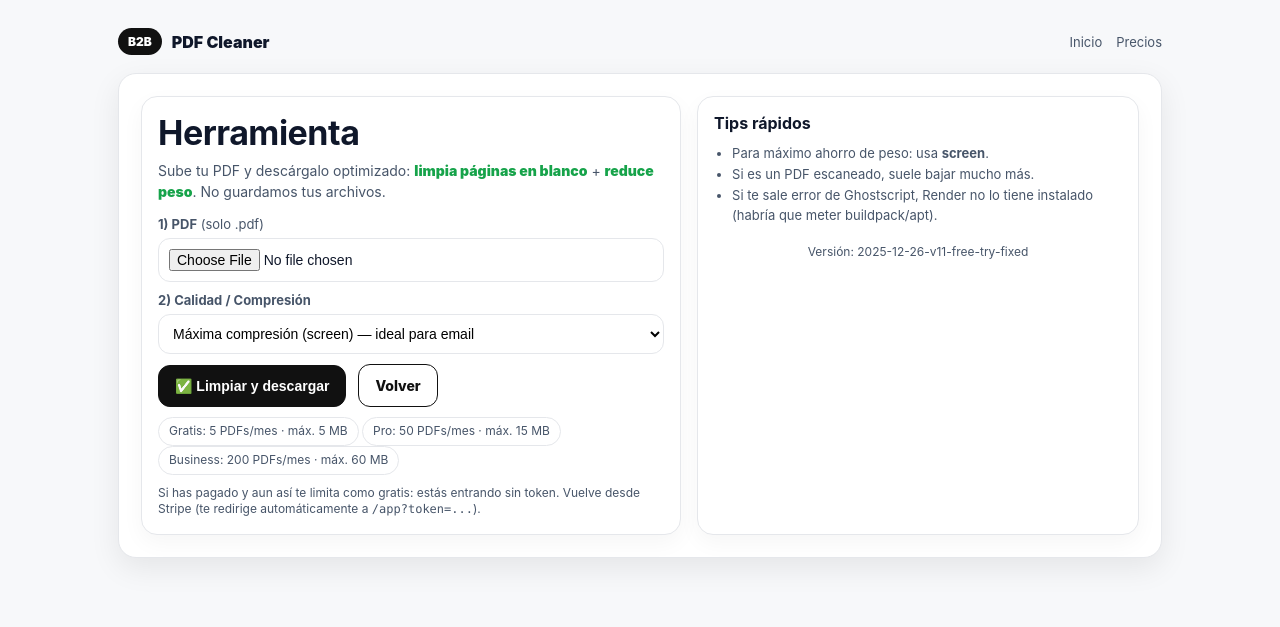
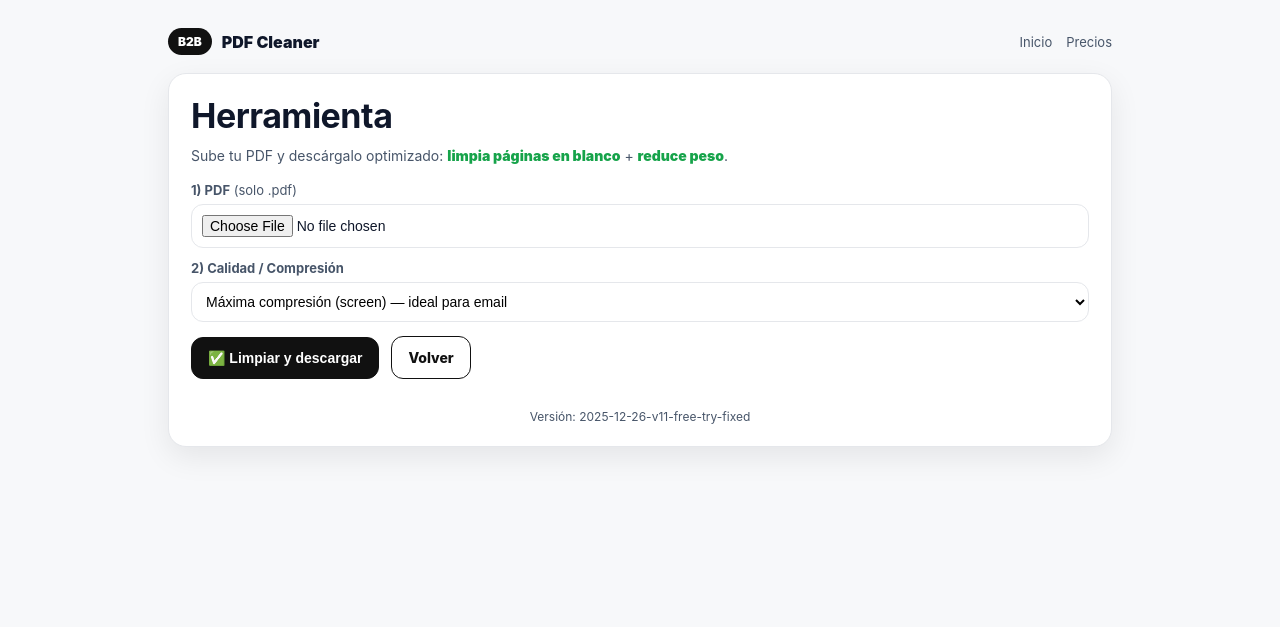
Before and after one commit to alejandropavia/pdf-cleaner, a FastAPI app: page /app in a window 1280 px wide. Shown: the top 627 px of the page. Run offline with FastAPI, Linux system fonts and the light colour scheme; some libraries are stand-ins or nearby versions.

Commit message:
Clean app UI + show compression reduction + token flow

```diff
--- a/app.py
+++ b/app.py
@@ -353,5 +353,8 @@ async def process(
             "Content-Disposition": f'attachment; filename="{file.filename}"',
             "X-Total-Pages": str(stats.get("total", "")),
             "X-Removed-Pages": str(stats.get("removed", "")),
+            "X-Input-Bytes": str(original_bytes),
+            "X-Output-Bytes": str(final_bytes),
+            "X-Reduction-Pct": f"{reduction_pct:.1f}",
         },
     )
--- a/templates/app.html
+++ b/templates/app.html
@@ -14,54 +14,133 @@
     body{margin:0;background:var(--bg);color:var(--text);
       font-family:-apple-system,BlinkMacSystemFont,"Segoe UI",Roboto,Arial}
     a{color:inherit;text-decoration:none}
-    .wrap{max-width:1080px;margin:0 auto;padding:28px 18px 70px}
+    .wrap{max-width:980px;margin:0 auto;padding:28px 18px 70px}
     .top{display:flex;align-items:center;justify-content:space-between;gap:14px}
     .brand{display:flex;align-items:center;gap:10px;font-weight:900}
     .badge{font-size:12px;padding:6px 10px;border-radius:999px;background:#111;color:#fff}
     .nav{display:flex;gap:14px;font-size:13px;color:var(--muted)}
 
-    .hero{margin-top:18px;background:var(--card);border:1px solid var(--line);
-      border-radius:18px;padding:22px;box-shadow:var(--shadow);
-      display:grid;grid-template-columns:1.1fr 0.9fr;gap:16px}
-    @media(max-width:900px){.hero{grid-template-columns:1fr}}
+    .card{margin-top:18px;background:var(--card);border:1px solid var(--line);
+      border-radius:18px;padding:22px;box-shadow:var(--shadow)}
 
-    h1{margin:0 0 8px;font-size:34px;line-height:1.15;letter-spacing:-0.5px}
-    .sub{margin:0 0 14px;color:var(--muted);font-size:14px;line-height:1.5}
+    h1{margin:0 0 10px;font-size:34px;line-height:1.15;letter-spacing:-0.5px}
+    .sub{margin:0 0 16px;color:var(--muted);font-size:14px;line-height:1.5}
 
-    .card{background:#fff;border:1px solid var(--line);border-radius:16px;padding:16px;box-shadow:0 8px 22px rgba(0,0,0,0.04)}
-    .row{display:flex;gap:12px;flex-wrap:wrap;align-items:center}
-
-    .btn{border-radius:12px;padding:12px 16px;border:1px solid #111;
-      font-weight:800;font-size:14px;cursor:pointer;display:inline-flex;align-items:center;gap:8px}
-    .btn.primary{background:var(--btn);color:#fff}
-    .btn.secondary{background:var(--btn2);color:#111}
-
-    .field{display:flex;flex-direction:column;gap:6px;margin:10px 0}
+    .field{display:flex;flex-direction:column;gap:6px;margin:12px 0}
     label{font-size:13px;color:var(--muted)}
     input[type="file"], select{
       padding:10px;border-radius:12px;border:1px solid var(--line);background:#fff;
       font-size:14px;
     }
 
-    .note{font-size:12px;color:var(--muted);line-height:1.4;margin-top:10px}
+    .row{display:flex;gap:12px;flex-wrap:wrap;align-items:center;margin-top:14px}
+    .btn{border-radius:12px;padding:12px 16px;border:1px solid #111;
+      font-weight:800;font-size:14px;cursor:pointer;display:inline-flex;align-items:center;gap:8px}
+    .btn.primary{background:var(--btn);color:#fff}
+    .btn.secondary{background:var(--btn2);color:#111}
+
+    .status{margin-top:12px;font-size:13px;color:var(--muted)}
     .ok{color:var(--ok);font-weight:900}
     .danger{color:var(--danger);font-weight:900}
+    .hidden{display:none}
+
+    .result{
+      margin-top:16px;
+      padding:14px;
+      border-radius:14px;
+      border:1px solid var(--line);
+      background:#fafafa;
+      font-size:13px;
+      color:var(--muted);
+      line-height:1.6;
+    }
+    .result b{color:var(--text)}
     .footer{margin-top:18px;text-align:center;color:var(--muted);font-size:12px}
-    .pill{display:inline-block;font-size:12px;padding:5px 10px;border-radius:999px;border:1px solid var(--line);color:var(--muted)}
-    .mono{font-family: ui-monospace, SFMono-Regular, Menlo, Monaco, Consolas, "Liberation Mono", "Courier New", monospace;}
   </style>
 
   <script>
-    function setBusy(on){
+    function fmtBytes(bytes){
+      const units = ["B","KB","MB","GB"];
+      let i = 0;
+      let n = Number(bytes || 0);
+      while(n >= 1024 && i < units.length-1){ n /= 1024; i++; }
+      return `${n.toFixed(i === 0 ? 0 : 2)} ${units[i]}`;
+    }
+
+    async function handleSubmit(ev){
+      ev.preventDefault();
+
+      const form = document.getElementById("pdfForm");
       const btn = document.getElementById("submitBtn");
-      const hint = document.getElementById("hint");
-      btn.disabled = on;
-      btn.style.opacity = on ? "0.7" : "1";
-      hint.textContent = on ? "Procesando… (si el PDF es grande puede tardar unos segundos)" : "";
+      const status = document.getElementById("status");
+      const result = document.getElementById("result");
+      const download = document.getElementById("downloadLink");
+
+      result.classList.add("hidden");
+      download.classList.add("hidden");
+      download.href = "#";
+      download.textContent = "";
+
+      btn.disabled = true;
+      btn.style.opacity = "0.7";
+      status.textContent = "Procesando… (si el PDF es grande puede tardar unos segundos)";
+
+      try{
+        const fd = new FormData(form);
+
+        const res = await fetch("/process", {
+          method: "POST",
+          body: fd
+        });
+
+        if(!res.ok){
+          const txt = await res.text();
+          status.innerHTML = `<span class="danger">Error:</span> ${txt}`;
+          btn.disabled = false;
+          btn.style.opacity = "1";
+          return;
         }
-    function onSubmit(){
-      setBusy(true);
-      return true;
+
+        // headers
+        const inBytes = res.headers.get("x-input-bytes");
+        const outBytes = res.headers.get("x-output-bytes");
+        const reduction = res.headers.get("x-reduction-pct");
+        const totalPages = res.headers.get("x-total-pages");
+        const removedPages = res.headers.get("x-removed-pages");
+
+        const blob = await res.blob();
+        const url = URL.createObjectURL(blob);
+
+        // filename (si viene en content-disposition)
+        let filename = "output.pdf";
+        const cd = res.headers.get("content-disposition") || "";
+        const m = cd.match(/filename="([^"]+)"/);
+        if(m && m[1]) filename = m[1];
+
+        download.href = url;
+        download.download = filename;
+        download.textContent = `⬇️ Descargar ${filename}`;
+        download.classList.remove("hidden");
+
+        // pinta resultado
+        const parts = [];
+        if(reduction !== null) parts.push(`<b>Reducción:</b> <span class="ok">${reduction}%</span>`);
+        if(inBytes !== null && outBytes !== null){
+          parts.push(`<b>Tamaño:</b> ${fmtBytes(inBytes)} → ${fmtBytes(outBytes)}`);
+        }
+        if(totalPages) parts.push(`<b>Páginas:</b> ${totalPages}${removedPages ? ` (quitadas: ${removedPages})` : ""}`);
+
+        result.innerHTML = parts.join("<br>");
+        result.classList.remove("hidden");
+
+        status.innerHTML = `<span class="ok">Listo.</span>`;
+
+      }catch(e){
+        status.innerHTML = `<span class="danger">Error:</span> ${e}`;
+      }finally{
+        btn.disabled = false;
+        btn.style.opacity = "1";
+      }
     }
   </script>
 </head>
@@ -76,16 +155,14 @@
       </div>
     </div>
 
-    <section class="hero">
     <div class="card">
       <h1>Herramienta</h1>
       <p class="sub">
         Sube tu PDF y descárgalo optimizado: <span class="ok">limpia páginas en blanco</span> + <span class="ok">reduce peso</span>.
-          No guardamos tus archivos.
       </p>
 
-        <form action="/process" method="post" enctype="multipart/form-data" onsubmit="return onSubmit()">
-          <!-- ✅ TOKEN (se rellena desde app.py con /app?token=...) -->
+      <form id="pdfForm" onsubmit="handleSubmit(event)" enctype="multipart/form-data">
+        <!-- ✅ token (inyectado por app.py cuando entras con /app?token=...) -->
         <input type="hidden" name="token" value="%%TOKEN%%">
 
         <div class="field">
@@ -107,31 +184,17 @@
           <a class="btn secondary" href="/">Volver</a>
         </div>
 
-          <div id="hint" class="note"></div>
+        <div id="status" class="status"></div>
 
-          <div class="note">
-            <span class="pill">Gratis: {FREE_MONTHLY_LIMIT} PDFs/mes · máx. {FREE_MAX_MB} MB</span>
-            <span class="pill">Pro: {PRO_MONTHLY_LIMIT} PDFs/mes · máx. {PRO_MAX_MB} MB</span>
-            <span class="pill">Business: {BUSINESS_MONTHLY_LIMIT} PDFs/mes · máx. {BUSINESS_MAX_MB} MB</span>
+        <div id="result" class="result hidden"></div>
+
+        <div class="row" style="margin-top:12px;">
+          <a id="downloadLink" class="btn primary hidden" href="#">⬇️ Descargar</a>
         </div>
 
-          <div class="note">
-            Si has pagado y aun así te limita como gratis: estás entrando sin token.
-            Vuelve desde Stripe (te redirige automáticamente a <span class="mono">/app?token=...</span>).
-          </div>
+        <div class="footer">Versión: {APP_VERSION}</div>
       </form>
     </div>
-
-      <div class="card">
-        <b>Tips rápidos</b>
-        <ul style="margin:10px 0 0; padding-left:18px; color:var(--muted); font-size:13px; line-height:1.6;">
-          <li>Para máximo ahorro de peso: usa <b>screen</b>.</li>
-          <li>Si es un PDF escaneado, suele bajar mucho más.</li>
-          <li>Si te sale error de Ghostscript, Render no lo tiene instalado (habría que meter buildpack/apt).</li>
-        </ul>
-        <div class="footer">Versión: {APP_VERSION}</div>
-      </div>
-    </section>
   </div>
 </body>
 </html>
```
Lines whose indentation alone changed are shown as unchanged.
